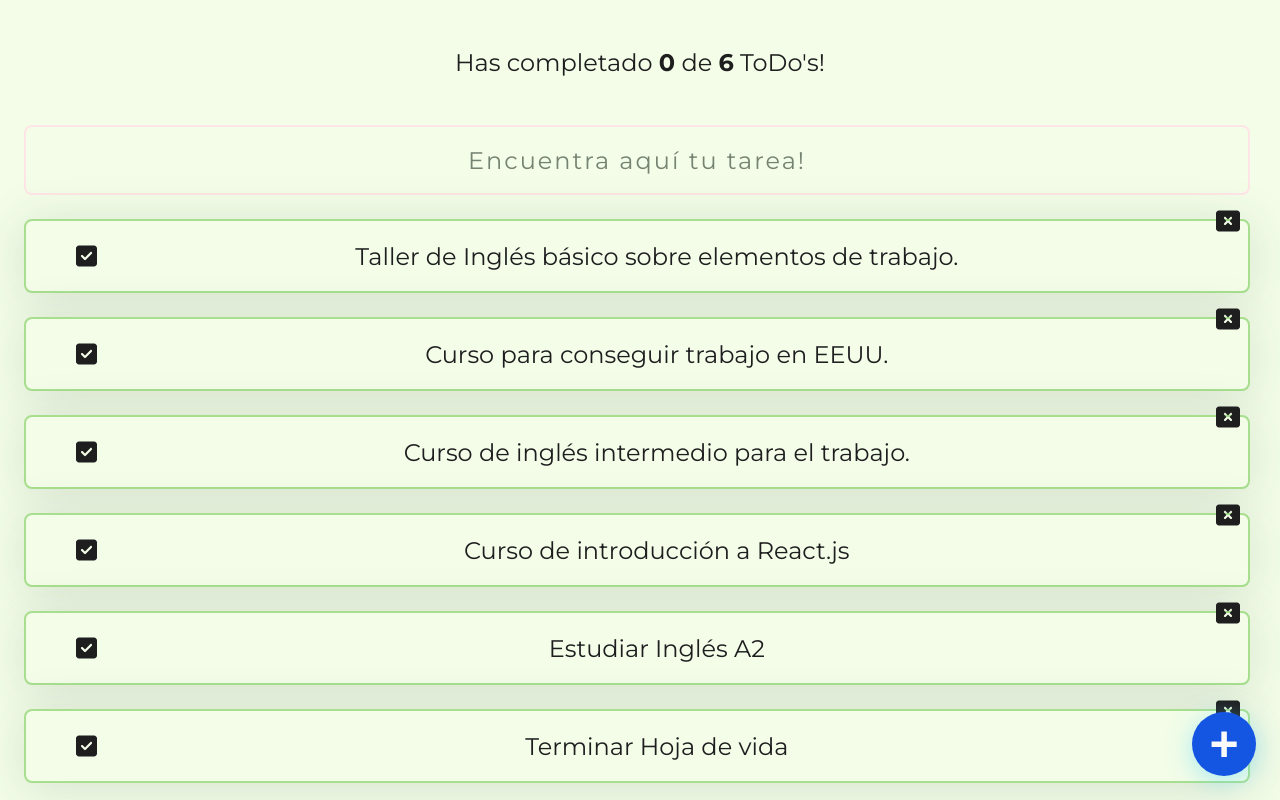
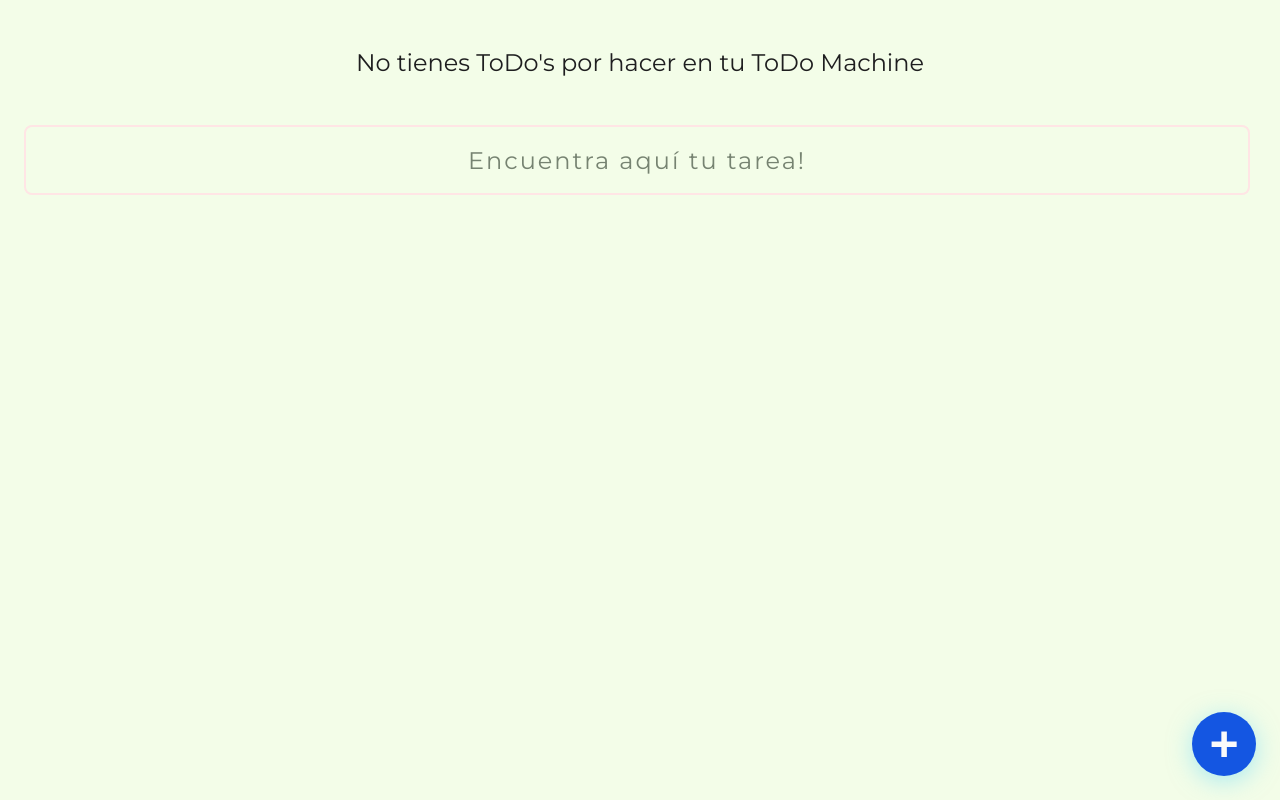
Before and after one commit to mariosepulveda/TodoApp, a React (Create React App) app: page / in a window 1280 px wide. Built offline with nearby package versions, Linux system fonts and the light colour scheme.

Commit message:
CAMBIOS EN EL ARRAY DE TAREAS, SE ALMACENA EN LOCALSTORAGE, SE ELIMINAN CONSOLE.LOGS

```diff
--- a/src/App.js
+++ b/src/App.js
@@ -5,7 +5,9 @@
 import TodoItem from './Components/TodoItem';
 import { TodoCreateButton } from './Components/TodoCreateButton';
 
-const arrayTareas = [
+/**
+ *
+ * const arrayTareas = [
   {description:'Taller de Inglés básico sobre elementos de trabajo.', complete:false},
   {description:'Curso para conseguir trabajo en EEUU.', complete:false},
   {description:'Curso de inglés intermedio para el trabajo.', complete:false},
@@ -13,10 +15,21 @@
   {description:'Estudiar Inglés A2', complete:false},
   {description:'Terminar Hoja de vida', complete:false},
 ];
+ */
 
 function App() {
-  const [todos,setTodos] = React.useState(arrayTareas);
+  const localStorageTodos=localStorage.getItem('TODOS_V1')
+  let parsedTodos;
+  if(!localStorageTodos){
+    localStorage.setItem('TODOS_V1',JSON.stringify([]));
+    parsedTodos=[];
+  }else{
+    parsedTodos=JSON.parse(localStorageTodos);
+  }
+
+  const [todos,setTodos] = React.useState(parsedTodos);
   const [searchValue,setSearchValue] = React.useState('');
+
 
   const totalTodos = todos.length;
   const completeTodos = todos.filter(todo=>!!todo.complete).length;
@@ -36,12 +49,9 @@
     const todoIndex = newTodos.findIndex((todo) => todo.key === key);
     newTodos.splice(todoIndex,1);
     setTodos(newTodos);
+    //saveTodos(newTodos);
   }
 
-
-  console.log('numero de todos completados y totales',completeTodos,totalTodos);
-
-  console.log('los usuarios buscaron: ', searchValue);
   return (
     <>
       <TodoCounter total={totalTodos} completed={completeTodos}/>
--- a/src/Components/TodoCounter.js
+++ b/src/Components/TodoCounter.js
@@ -2,7 +2,6 @@
 
 function TodoCounter({total,completed}){
     const finish = total-completed;
-    console.log('finish',finish)
     if(total === 0 && completed === 0){
         return(
             <h1 className='main-container'>No tienes ToDo's por hacer en tu ToDo Machine</h1>
--- a/src/Components/TodoCreateButton.js
+++ b/src/Components/TodoCreateButton.js
@@ -4,8 +4,6 @@
 function  TodoCreateButton () {
     return (
         <button onClick={(e)=>{
-            console.log('le diste click +');
-            console.log(e.target);
         }} className="button-add">+</button>
     );
 }
```
